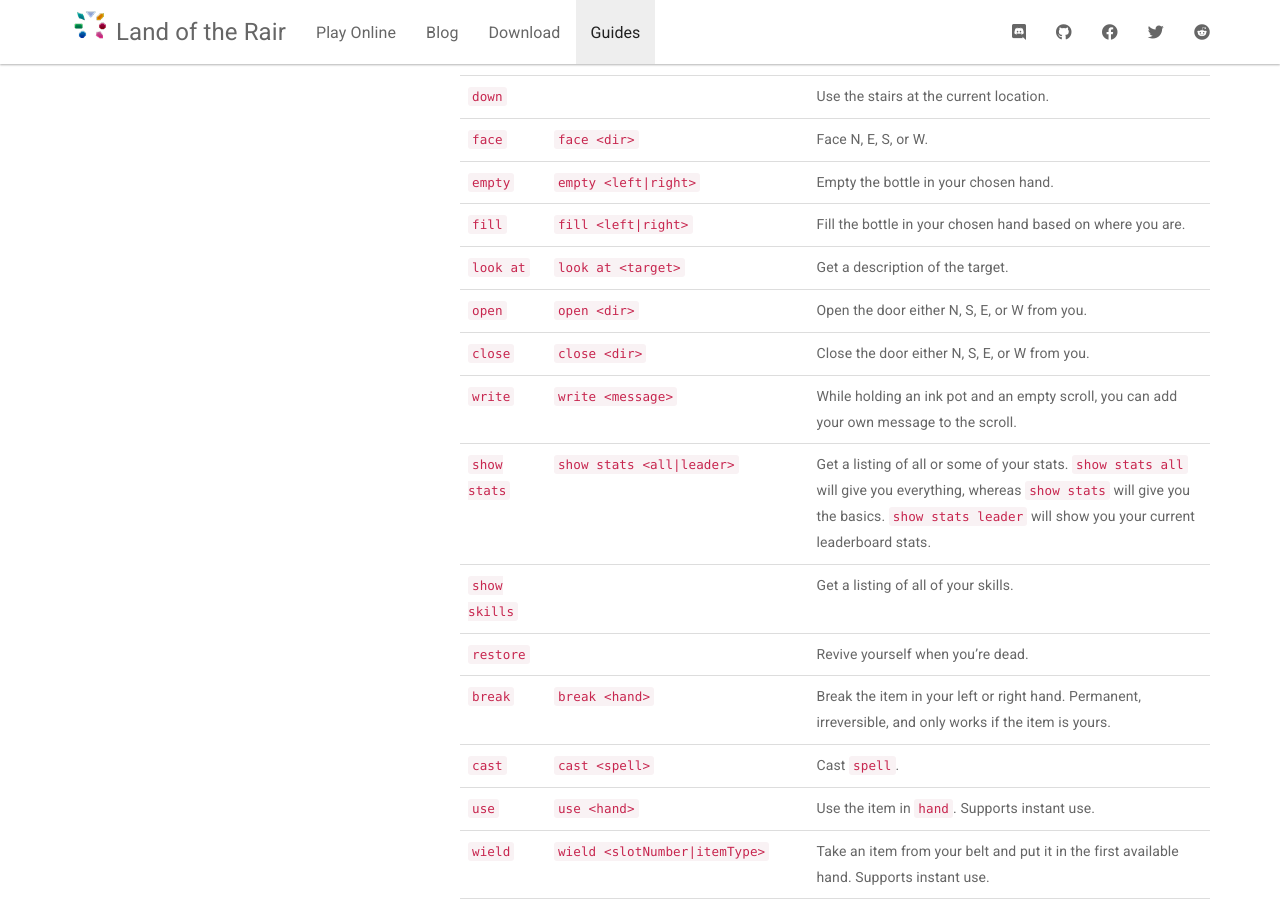
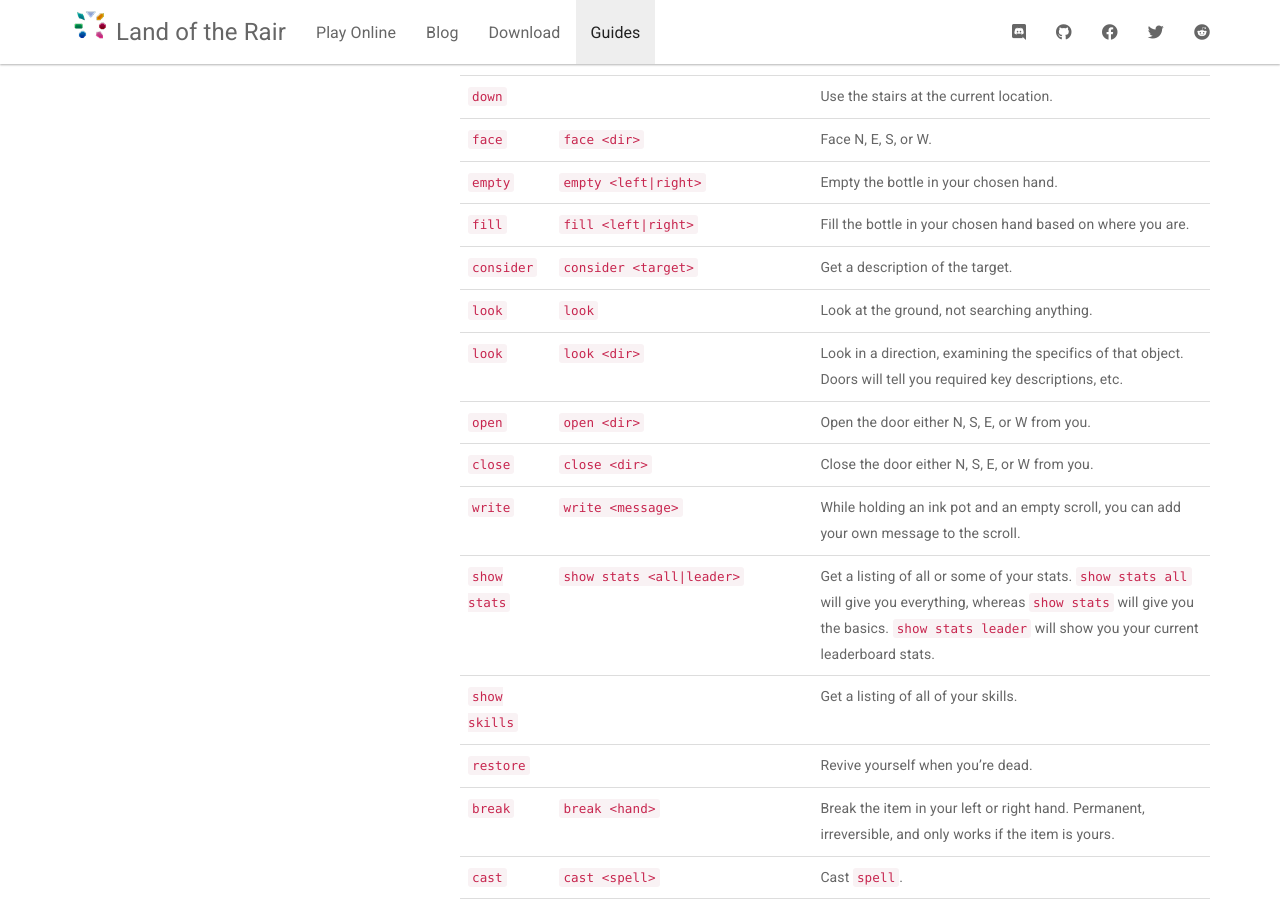
Before and after one commit to LandOfTheRair/landoftherair.github.io, a Jekyll site: the page built from _docs/getting-started/default-macros.md, in a window 1280 px wide and 900 px high, scrolled down 905 px. Built offline with Jekyll 4.4.1, drawn with Linux system fonts in a browser that asks for light colours; nearby versions of some CDN libraries.

Commit message:
Update default-macros.md

```diff
--- a/_docs/getting-started/default-macros.md
+++ b/_docs/getting-started/default-macros.md
@@ -31,7 +31,9 @@ Macro | Syntax | Description
 `face`                | `face <dir>` | Face N, E, S, or W.
 `empty`               | `empty <left|right>` | Empty the bottle in your chosen hand.
 `fill`                | `fill <left|right>` | Fill the bottle in your chosen hand based on where you are.
-`look at`             | `look at <target>` | Get a description of the target.
+`consider`            | `consider <target>` | Get a description of the target.
+`look`                | `look` | Look at the ground, not searching anything.
+`look`                | `look <dir>` | Look in a direction, examining the specifics of that object. Doors will tell you required key descriptions, etc.
 `open`                | `open <dir>` | Open the door either N, S, E, or W from you.
 `close`               | `close <dir>` | Close the door either N, S, E, or W from you.
 `write`               | `write <message>` | While holding an ink pot and an empty scroll, you can add your own message to the scroll.
```
